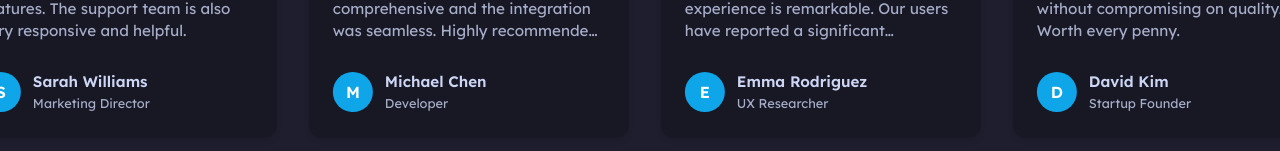
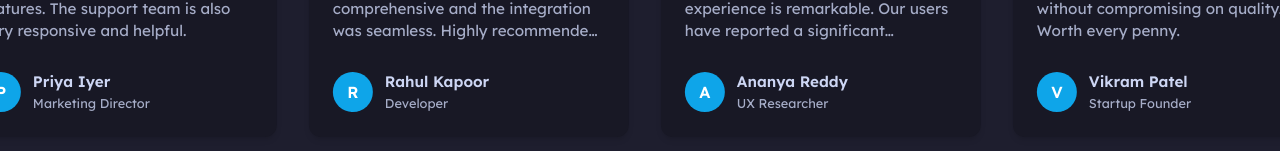
Before and after one commit to TanKaizokuO/Cognisphere, a React (Vite) app: page / in a window 1280 px wide. Shown: the part 2069-2220 px from the top of the page. Built offline with nearby package versions, Linux system fonts and the light colour scheme.

Commit message:
Update reviewer names to Indian names

```diff
--- a/src/components/Home/Reviews/ReviewMarquee.jsx
+++ b/src/components/Home/Reviews/ReviewMarquee.jsx
@@ -5,7 +5,7 @@ import "./ReviewMarquee.css";
 const reviews = [
   {
     id: 1,
-    name: "Alex Johnson",
+    name: "Arjun Sharma",
     role: "Product Designer",
     content:
       "This product has completely transformed our workflow. The interface is intuitive and the performance is outstanding.",
@@ -13,14 +13,14 @@ const reviews = [
   },
   {
     id: 2,
-    name: "Sarah Williams",
+    name: "Priya Iyer",
     role: "Marketing Director",
     content: "Incredibly easy to use with powerful features. The support team is also very responsive and helpful.",
     rating: 5,
   },
   {
     id: 3,
-    name: "Michael Chen",
+    name: "Rahul Kapoor",
     role: "Developer",
     content:
       "The API documentation is comprehensive and the integration was seamless. Highly recommended for any tech stack.",
@@ -28,7 +28,7 @@ const reviews = [
   },
   {
     id: 4,
-    name: "Emma Rodriguez",
+    name: "Ananya Reddy",
     role: "UX Researcher",
     content:
       "The attention to detail in the user experience is remarkable. Our users have reported a significant improvement in satisfaction.",
@@ -36,14 +36,14 @@ const reviews = [
   },
   {
     id: 5,
-    name: "David Kim",
+    name: "Vikram Patel",
     role: "Startup Founder",
     content: "This solution helped us scale quickly without compromising on quality. Worth every penny.",
     rating: 5,
   },
   {
     id: 6,
-    name: "Lisa Thompson",
+    name: "Meera Desai",
     role: "Project Manager",
     content: "The collaboration features have made our remote work much more efficient. The learning curve is minimal.",
     rating: 4,
```
